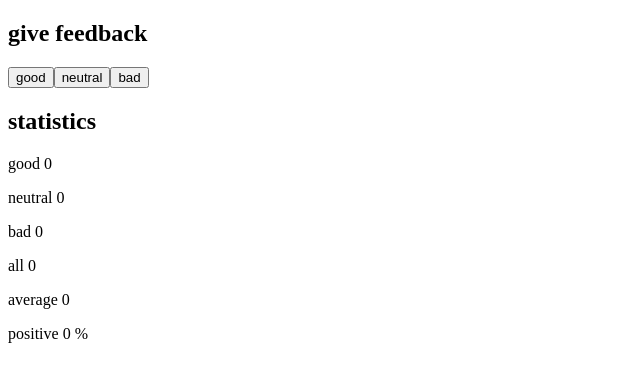
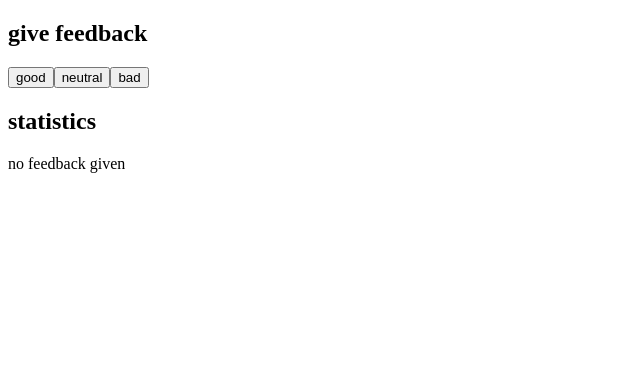
Before and after one commit to ostapvladyslavcoding/fullstackopen, a React (Vite) app in the folder part1/unicafe/: page / in a window 1280 px wide. Shown: the top 382 px of the page, without its empty margins (0-640 px from the left). Built offline with nearby package versions, Linux system fonts and the light colour scheme.

Commit message:
Exercise 1.9

```diff
--- a/part1/unicafe/src/App.jsx
+++ b/part1/unicafe/src/App.jsx
@@ -8,13 +8,18 @@ const Statistics = ({ good, neutral, bad }) => {
   return (
     <>
       <h2>statistics</h2>
-
+      {all === 0 ? (
+        <p>no feedback given</p>
+      ) : (
+        <>
           <p>good {good}</p>
           <p>neutral {neutral}</p>
           <p>bad {bad}</p>
           <p>all {all}</p>
           <p>average {average}</p>
           <p>positive {positive} %</p>
+        </>
+      )}
     </>
   )
 }
```
Lines whose indentation alone changed are shown as unchanged.
